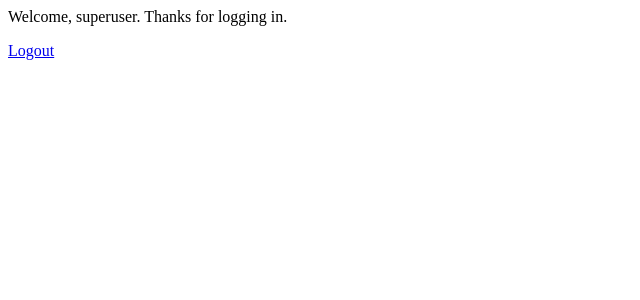
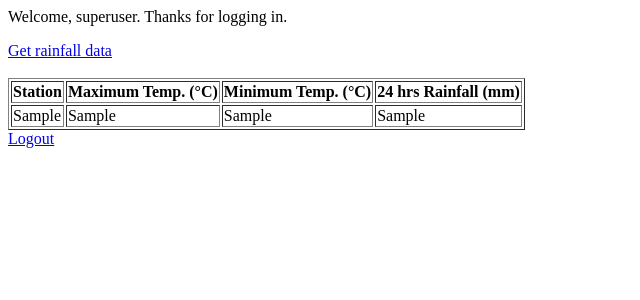
Before and after one commit to Aayusha2055/fyp, a Django app: page /welcome/ in a window 1280 px wide. Shown: the top 300 px of the page, without its empty margins (0-640 px from the left). Run offline with Django 3.2, Linux system fonts and the light colour scheme; a user stored in the database is signed in; tables that the repository leaves empty hold one stand-in row (values such as "Sample post").

Commit message:
Crawling added

```diff
--- a/account/models.py
+++ b/account/models.py
@@ -21,3 +21,10 @@ class products(models.Model):
 # class Profile(models.Model):
 #     user = models.OneToOneField(settings.AUTH_USER_MODEL)
 #     dob = models.DateField(blank=True, null=True)
+
+
+class Observation(models.Model):
+    station = models.CharField(max_length=255,  null=True)
+    max_temp = models.CharField(max_length=255, null=True)
+    mini_temp = models.CharField(max_length=255, null=True)
+    rainfall_mm = models.CharField(max_length=255, null=True)
--- a/account/templates/welcome.html
+++ b/account/templates/welcome.html
@@ -1,8 +1,39 @@
 <html>
-  <head> </head>
+<head></head>
 <body>
 {% if user.is_authenticated %}
+    {% if msg == 'crawled' %}
+        <script>
+            alert("Data crawled successfully")
+        </script>
+    {% endif %}
     <p>Welcome, {{ user.get_username }}. Thanks for logging in.</p>
+    <a href=" {% url 'crawl' %}">Get rainfall data</a><br><br>
+
+    <table border="1">
+        <tr>
+            <th>Station</th>
+            <th>Maximum Temp.
+                (°C)
+            </th>
+            <th>Minimum Temp.
+                (°C)
+            </th>
+            <th>24 hrs Rainfall
+                (mm)
+            </th>
+        </tr>
+
+    {% for observation in observation_all %}
+    <tr>
+        <td>{{ observation.station }}</td>
+        <td>{{ observation.max_temp }}</td>
+        <td>{{ observation.mini_temp }}</td>
+        <td>{{ observation.rainfall_mm }}</td>
+    </tr>
+    {% endfor %}
+    </table>
+
 {% else %}
     <p>Welcome, new user. Please log in.</p>
 {% endif %}
--- a/account/views.py
+++ b/account/views.py
@@ -13,6 +13,8 @@ from django.contrib.auth.decorators import login_required
 from django.core.exceptions import ObjectDoesNotExist
 from django.shortcuts import redirect, reverse
 from django.views.decorators.csrf import csrf_protect
+from bs4 import BeautifulSoup
+from selenium import webdriver
 
 
 
@@ -24,12 +26,11 @@ def custreg(request):
         form = cust_reg_form(request.POST)
         if form.is_valid():
             username = form.cleaned_data['username']
-            # first_name = form.cleaned_data['first_name']
-            # last_name = form.cleaned_data['last_name']
+            first_name = form.cleaned_data['first_name']
+            last_name = form.cleaned_data['last_name']
             email = form.cleaned_data['email']
-            phone_number = form.cleaned_data['phone_number']
             password = form.cleaned_data['password']
-            User.objects.create_user(username=username, email=email, phone_number= phone_number, password=password)
+            User.objects.create_user(username=username, first_name=first_name, last_name=last_name, email=email, password=password)
             usr = auth.authenticate(username=username, password=password)
             auth.login(request, usr)
             return redirect(reverse('welcome'))
@@ -57,10 +58,56 @@ def login(request):
 
 @login_required(login_url="/account/login")
 def welcome(request):
-    return render(request, 'welcome.html')
+    observation_all = Observation.objects.all()
+    return render(request, 'welcome.html' ,  { 'observation_all': observation_all})
 
 
 @login_required(login_url="/account/login")
 def logout(request):
     auth.logout(request)
-    return HttpResponseRedirect('/')
+    return HttpResponseRedirect('/login')
+
+
+def crawl(request):
+    browser = webdriver.PhantomJS(executable_path= 'account/phantomjs.exe')
+    browser.delete_all_cookies()
+    browser.get('http://mfd.gov.np/')
+    c = browser.page_source
+    soup = BeautifulSoup(c, "html.parser")
+
+    station_list = []
+    max_temp_list = []
+    mini_temp_list = []
+    rainfall_mm_list = []
+
+    station = soup.select('td:nth-child(1)')
+    max_temp = soup.select('td:nth-child(2)')
+    mini_temp = soup.select('td:nth-child(3)')
+    rainfall_mm = soup.select('.center~ .center+ td')
+
+    obser_obj = Observation.objects.all()
+    obser_obj.delete()
+    for i in station:
+        station = (i.text)
+        station_list.append(station)
+
+    for i in max_temp:
+        max_temp = (i.text)
+        max_temp_list.append(max_temp)
+
+    for i in mini_temp:
+        mini_temp = (i.text)
+        mini_temp_list.append(mini_temp)
+
+    for i in rainfall_mm:
+        rainfall_mm = (i.text)
+        rainfall_mm_list.append(rainfall_mm)
+
+    data_length = (len(max_temp_list))
+
+    for i in range(0, data_length):
+        i = Observation.objects.create(station=station_list[i], max_temp=max_temp_list[i], mini_temp=mini_temp_list[i],
+                                       rainfall_mm=rainfall_mm_list[i])
+        i.save()
+    observation_all = Observation.objects.all()
+    return render(request, 'welcome.html', {'observation_all': observation_all, 'msg': 'crawled'})
--- a/fyp/urls.py
+++ b/fyp/urls.py
@@ -25,6 +25,7 @@ urlpatterns = [
     path('welcome/', views.welcome, name='welcome'),
     url(r'^admin/', admin.site.urls),
     # url(r'^index/$', home),
+    path('crawl', views.crawl, name='crawl'),
     url(r'^login/$', login),
     url(r'^logout/$', logout),
     #url(r'', custreg),
```
Also changed, not shown: account/tests.py (+47 -3 lines), fyp/settings.py (+9 -4 lines). Lines whose indentation alone changed are shown as unchanged.
